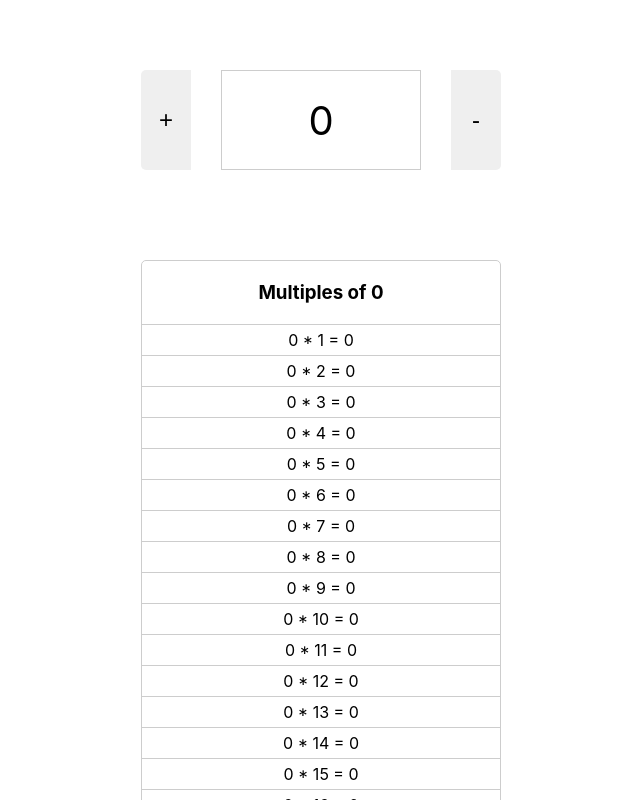
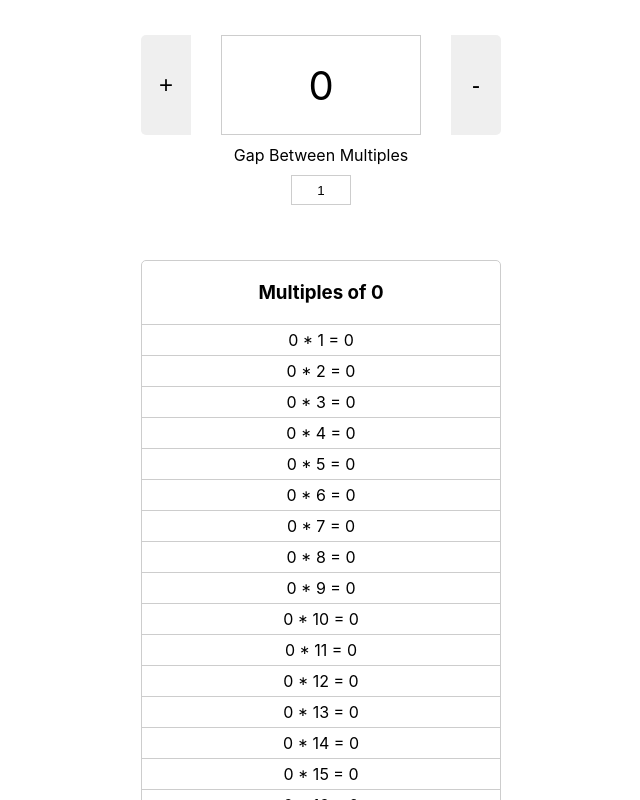
Before and after one commit to ImieboGodson/multiples-app, a React (Create React App) app: page / in a window 1280 px wide. Shown: the whole page, without its empty margins (319-959 px from the left). Built offline with nearby package versions, Linux system fonts and the light colour scheme.

Commit message:
added Count and GapInput Components

```diff
--- /dev/null
+++ b/src/components/Count/Count.css
@@ -0,0 +1,41 @@
+  .count-container {
+    /* min-width: fit-content; */
+    display: flex;
+    justify-content: center;
+    align-items: center;
+  }
+
+  button {
+    width: var(--button-width);
+    height: 100px;
+    font-size: 1.5rem;
+    border: none;
+    /* border: 0.5px solid #cdcdcd; */
+    cursor: pointer;
+  }
+
+  button:hover {
+    background: #000;
+    color: #fff;
+  }
+
+.add {
+    border-bottom-left-radius: 5px;
+    border-top-left-radius: 5px;
+  }
+
+.sub {
+    border-bottom-right-radius: 5px;
+    border-top-right-radius: 5px;
+  }
+
+  .count-wrapper {
+    margin: 0 var(--counter-wrapper-x-margin);
+    width: var(--count-wrapper-width);
+    height: 100px;
+    display: flex;
+    justify-content: center;
+    align-items: center;
+    border: 0.5px solid #cdcdcd;
+    font-size: 2.5rem;
+  }
--- /dev/null
+++ b/src/components/Count/Count.js
@@ -0,0 +1,21 @@
+import { useSelector, useDispatch } from 'react-redux';
+import { increment, decrement } from '../../redux/slices/counterSlice';
+
+import './Count.css'
+
+const Count = () => {
+
+  const count = useSelector(state => state.counter.value)
+  const dispatch = useDispatch()
+
+
+  return (
+    <div className='count-container'>
+        <button onClick={() => dispatch(increment())} className='add'>+</button>
+            <div className='count-wrapper'>{count}</div>
+        <button onClick={() => dispatch(decrement())} className='sub'>-</button>
+    </div>
+  )
+}
+
+export default Count;
--- /dev/null
+++ b/src/components/GapInput/GapInput.css
@@ -0,0 +1,20 @@
+.gap-input-container {
+    margin-top: 10px;
+    text-align: center;
+}
+
+.gap-input {
+    -moz-appearance: textfield;
+    appearance: textfield;
+    margin-top: 10px;
+    max-width: 60px;
+    height: 30px;
+    padding: 5px;
+    text-align: center;
+    outline: none;
+    border: 0.5px solid #cdcdcd;
+}
+
+.gap-input::-webkit-inner-spin-button {
+    -webkit-appearance: none;
+}
--- /dev/null
+++ b/src/components/GapInput/GapInput.js
@@ -0,0 +1,29 @@
+import { useState } from 'react';
+import { useSelector, useDispatch } from 'react-redux';
+import { adjustGap } from '../../redux/slices/counterSlice';
+import './GapInput.css';
+
+const GapInput = () => {
+
+  const { gap } = useSelector(state => state.counter);
+  const dispatch = useDispatch();
+
+  const [gapAdjust, setGapAdjust] = useState(1);
+
+  const onGapInputChange = (e) => {
+    setGapAdjust(e.target.value);
+    dispatch(adjustGap(gapAdjust));
+    console.log(gapAdjust)
+    console.log('From Store: ', gap);
+  }
+
+
+  return (
+    <form className='gap-input-container'>
+        <label htmlFor='gap'>Gap Between Multiples</label><br></br>
+        <input onChange={(e) => onGapInputChange(e)} className="gap-input" type="number" name="gap" placeholder='' value={gapAdjust}/>
+    </form>
+  )
+}
+
+export default GapInput
--- a/src/components/Header/Header.css
+++ b/src/components/Header/Header.css
@@ -3,42 +3,7 @@ header {
     height: var(--header-height);
     padding: 10px;
     display: flex;
+    flex-direction: column;
     justify-content: center;
     align-items: center;
-    /* border-bottom: 0.5px solid #cdcdcd; */
   }
-
-header > button {
-    width: var(--button-width);
-    height: 100px;
-    font-size: 1.5rem;
-    border: none;
-    /* border: 0.5px solid #cdcdcd; */
-    cursor: pointer;
-  }
-
-header > button:hover {
-    background: #000;
-    color: #fff;
-  }
-
-.add {
-    border-bottom-left-radius: 5px;
-    border-top-left-radius: 5px;
-  }
-
-.sub {
-    border-bottom-right-radius: 5px;
-    border-top-right-radius: 5px;
-  }
-
-header > .count-wrapper {
-    margin: 0 var(--counter-wrapper-x-margin);
-    width: var(--count-wrapper-width);
-    height: 100px;
-    display: flex;
-    justify-content: center;
-    align-items: center;
-    border: 0.5px solid #cdcdcd;
-    font-size: 2.5rem;
-  }
--- a/src/components/Header/Header.js
+++ b/src/components/Header/Header.js
@@ -1,17 +1,16 @@
-import { useSelector, useDispatch } from 'react-redux';
-import { increment, decrement } from '../../redux/slices/counterSlice';
+
+import Count from '../Count/Count';
+import GapInput from '../GapInput/GapInput';
 import './Header.css';
 
 const Header = () => {
 
-  const count = useSelector(state => state.counter.value)
-  const dispatch = useDispatch()
+
 
   return (
     <header>
-        <button onClick={() => dispatch(increment())} className='add'>+</button>
-            <div className='count-wrapper'>{count}</div>
-        <button onClick={() => dispatch(decrement())} className='sub'>-</button>
+        <Count />
+        <GapInput />
     </header>
   )
 }
--- a/src/redux/slices/counterSlice.js
+++ b/src/redux/slices/counterSlice.js
@@ -5,7 +5,8 @@ export const counterSlice = createSlice({
     name: 'counter',
 
     initialState: {
-        value: 0
+        value: 0,
+        gap: 1
     },
 
     reducers: {
@@ -15,10 +16,14 @@ export const counterSlice = createSlice({
 
         decrement: (state) => {
             state.value -= 1
+        },
+
+        adjustGap: (state, action) => {
+            state.gap += action.payload
         }
     }
 })
 
-export const  { increment, decrement } = counterSlice.actions;
+export const  { increment, decrement, adjustGap } = counterSlice.actions;
 
 export const counterReducer = counterSlice.reducer;
```
